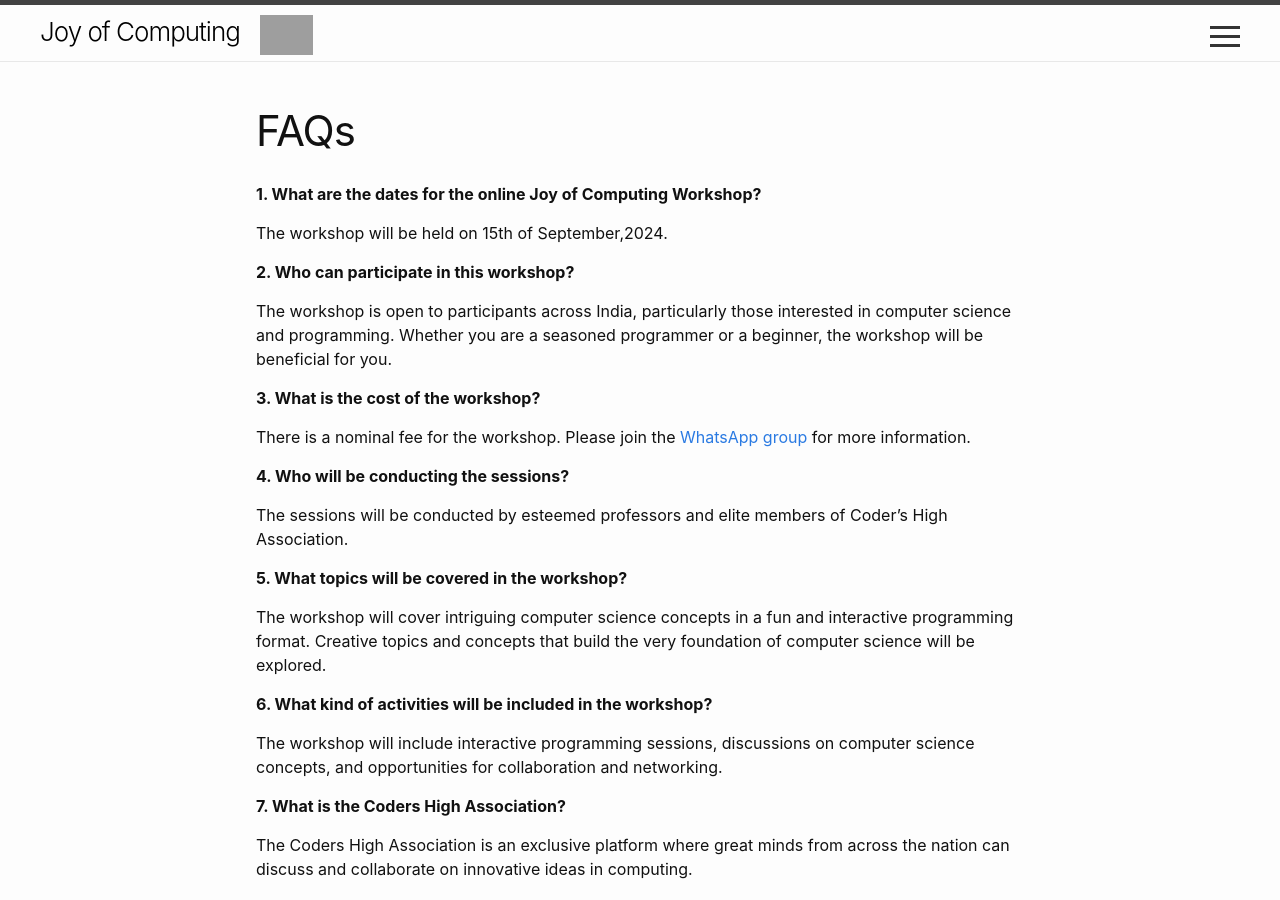
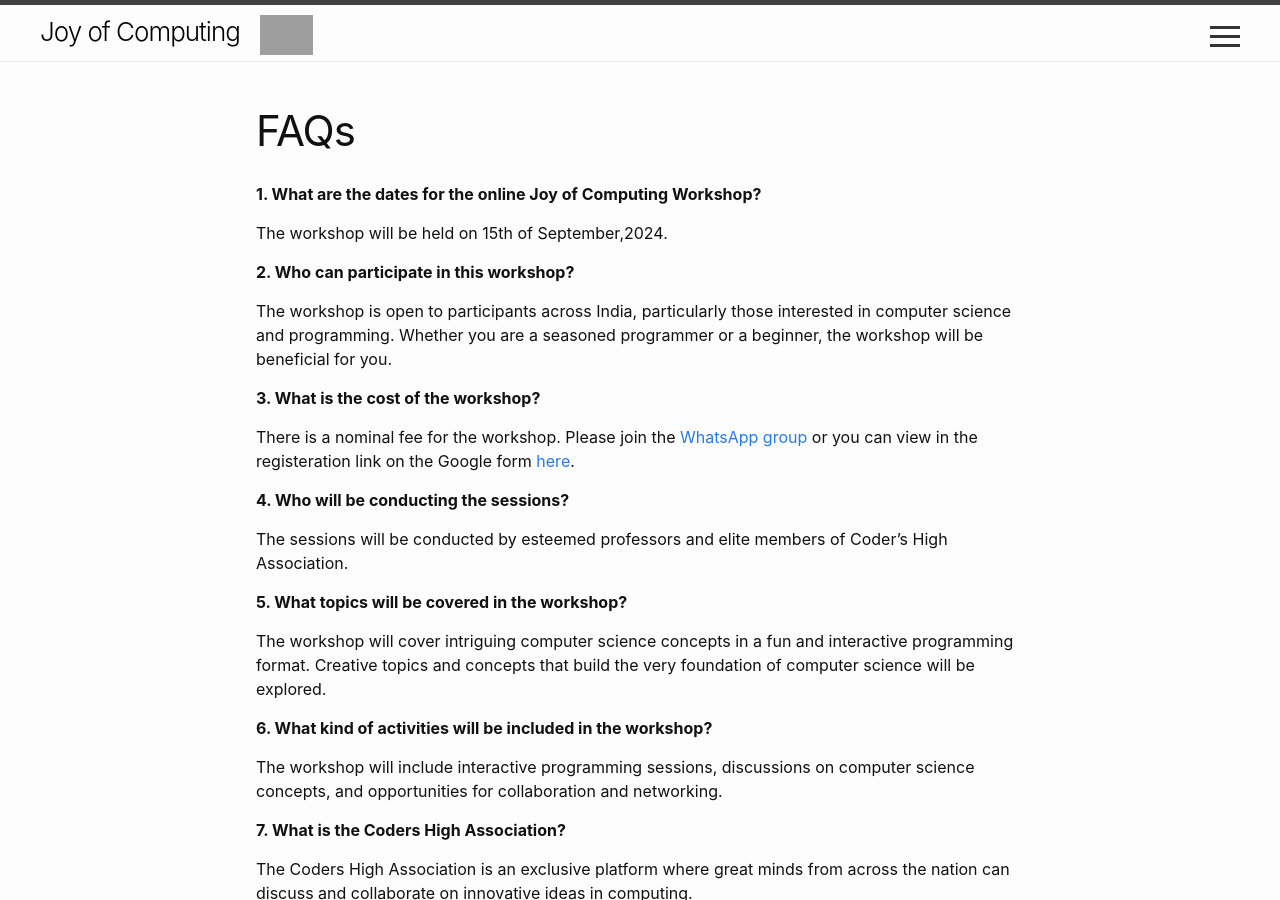
Before and after one commit to sudarshansudarshan/joc, a Jekyll site: the page built from Faq.md, in a window 1280 px wide and 900 px high. Built offline with Jekyll 4.4.1, drawn with Linux system fonts in a browser that asks for light colours; grey boxes are pictures that could not be loaded.

Commit message:
Update Faq.md

```diff
--- a/Faq.md
+++ b/Faq.md
@@ -19,7 +19,7 @@ The workshop is open to participants across India, particularly those interested
 **3. What is the cost of the workshop?**
 
 
-There is a nominal fee for the workshop. Please join the [WhatsApp group](https://chat.whatsapp.com/LUTSifFi44zAoHSzRv80QQ) for more information.
+There is a nominal fee for the workshop. Please join the [WhatsApp group](https://chat.whatsapp.com/LUTSifFi44zAoHSzRv80QQ) or you can view in the registeration link on the Google form [here](http://bit.ly/JOC_Registration).
 
 **4. Who will be conducting the sessions?**
 
```
